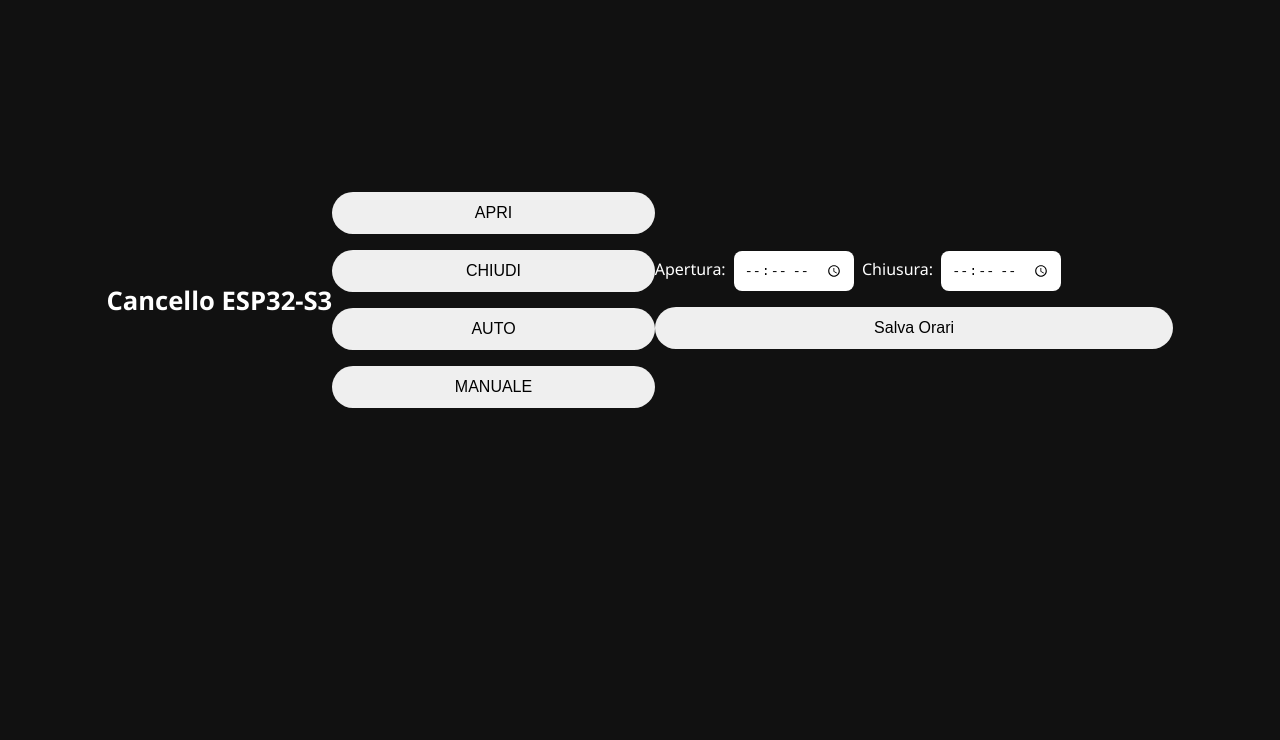
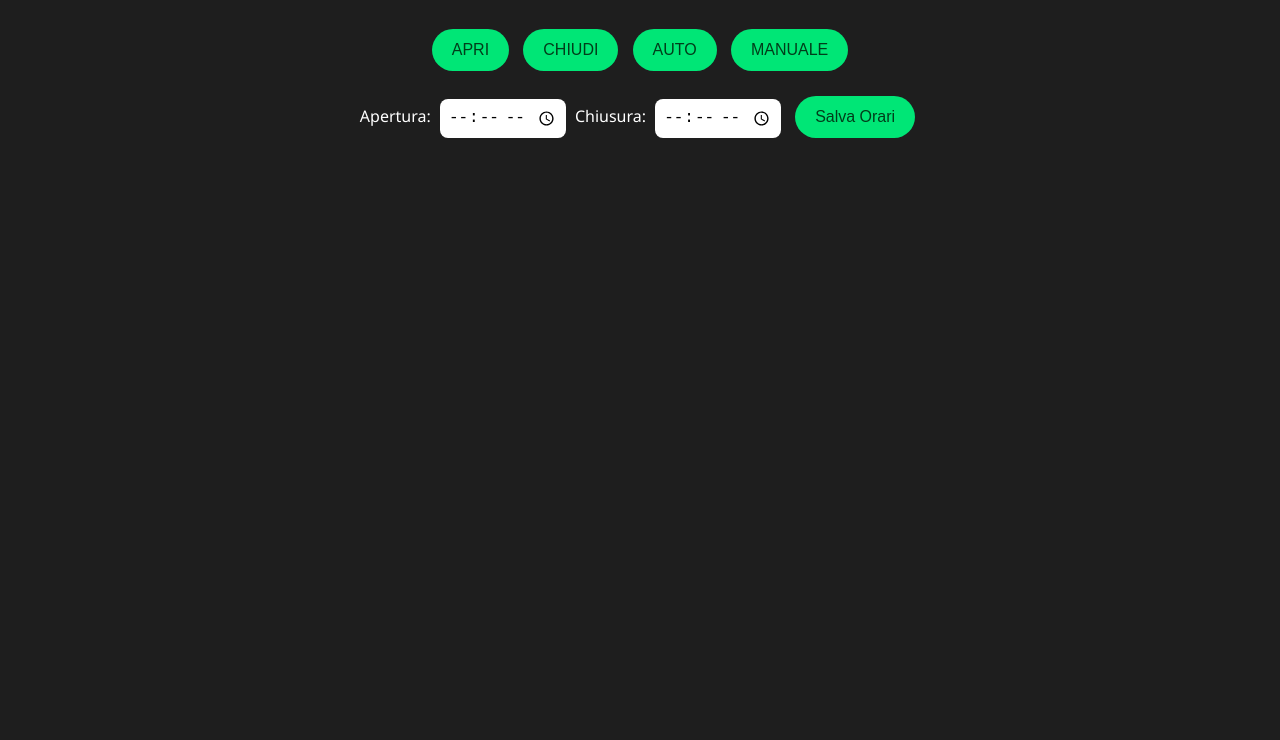
Before and after one commit to Kane1963/Aquino, a website: page public/index.html in a window 1280 px wide. Shown: the part 100-840 px from the top of the page. Before the commit the page ends 800 px from the top, so only its background shows below. Drawn offline with nearby package versions, Linux system fonts and the light colour scheme; no server answers.

Commit message:
Update style.css

```diff
--- a/public/style.css
+++ b/public/style.css
@@ -1,9 +1,52 @@
-body {margin:0;font-family:'Segoe UI',sans-serif;height:100vh;background:#111;color:white;display:flex;justify-content:center;align-items:center;}
-.card {background:rgba(0,0,0,0.6);border-radius:15px;padding:25px;width:330px;text-align:center;box-shadow:0 8px 20px rgba(0,0,0,0.8);}
-h1{font-size:1.6em;}
-.status{margin:12px 0;font-size:18px;}
-button{width:100%;padding:12px;margin:8px 0;font-size:16px;border:none;border-radius:25px;cursor:pointer;}
-.on{background:#00e676;color:#003d1a;}
-.off{background:#ff5252;color:#3b0000;}
-input{width:100px;padding:10px;margin:8px 4px;border-radius:8px;border:none;}
-select{padding:8px;margin:8px 0;border-radius:8px;width:120px;}
+/* Stile base per la dashboard del cancello */
+body {
+    margin: 0;
+    font-family: 'Segoe UI', sans-serif;
+    background: #1e1e1e;
+    color: white;
+    display: flex;
+    flex-direction: column;
+    align-items: center;
+    justify-content: flex-start;
+    min-height: 100vh;
+    padding: 20px;
+}
+
+h1 {
+    font-size: 2em;
+    margin-bottom: 20px;
+}
+
+#status {
+    font-size: 1.2em;
+    margin-bottom: 20px;
+    text-align: center;
+}
+
+button {
+    padding: 12px 20px;
+    margin: 5px;
+    border: none;
+    border-radius: 25px;
+    font-size: 16px;
+    cursor: pointer;
+    background-color: #00e676;
+    color: #003d1a;
+    transition: 0.3s;
+}
+
+button:hover {
+    opacity: 0.8;
+}
+
+input[type="time"] {
+    padding: 8px;
+    margin: 5px;
+    border-radius: 8px;
+    border: none;
+    font-size: 16px;
+}
+
+div {
+    margin-bottom: 15px;
+}
```
